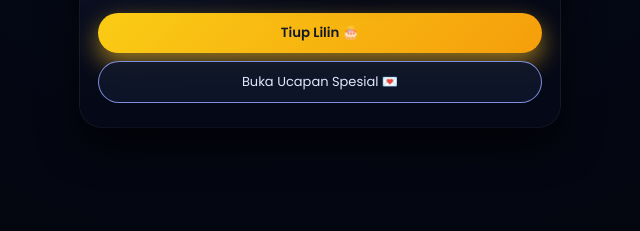
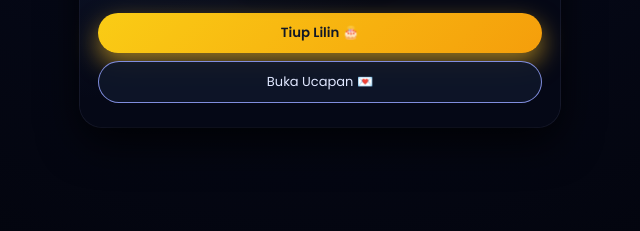
Before and after one commit to fikranhakim/ucapan_ultah, a plain HTML site: page index.html in a window 1280 px wide. Shown: the part 537-768 px from the top of the page, 320-960 px from the left. Drawn offline with Linux system fonts and the light colour scheme.

Commit message:
Update index.html

```diff
--- a/index.html
+++ b/index.html
@@ -297,7 +297,7 @@
     <section class="bagian_kiri">
       <div class="wadah_tombol">
         <button class="tombol_utama"   id="tombol_tiup_lilin">Tiup Lilin 🎂</button>
-        <button class="tombol_sekunder" id="tombol_buka_pesan">Buka Ucapan Spesial 💌</button>
+        <button class="tombol_sekunder" id="tombol_buka_pesan">Buka Ucapan 💌</button>
       </div>
 
       <div class="pesan_rahasia" id="pesan_rahasia">
```
